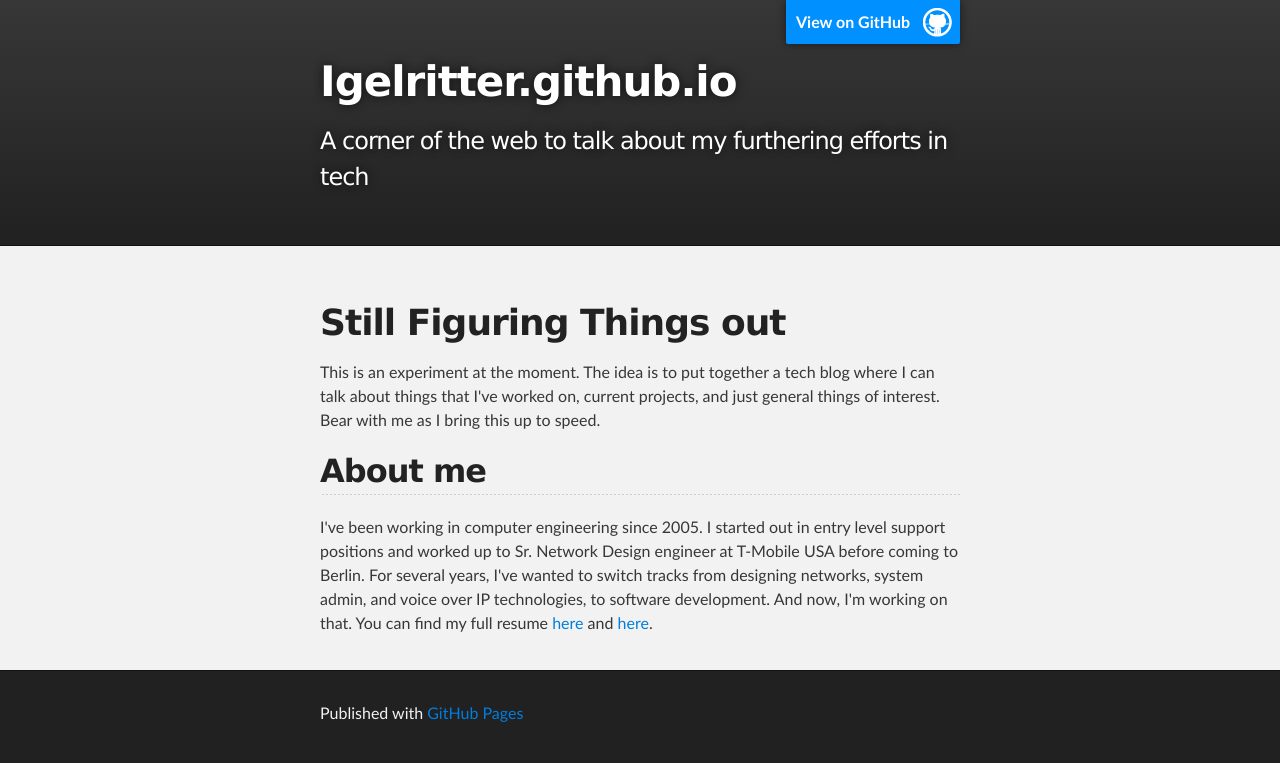
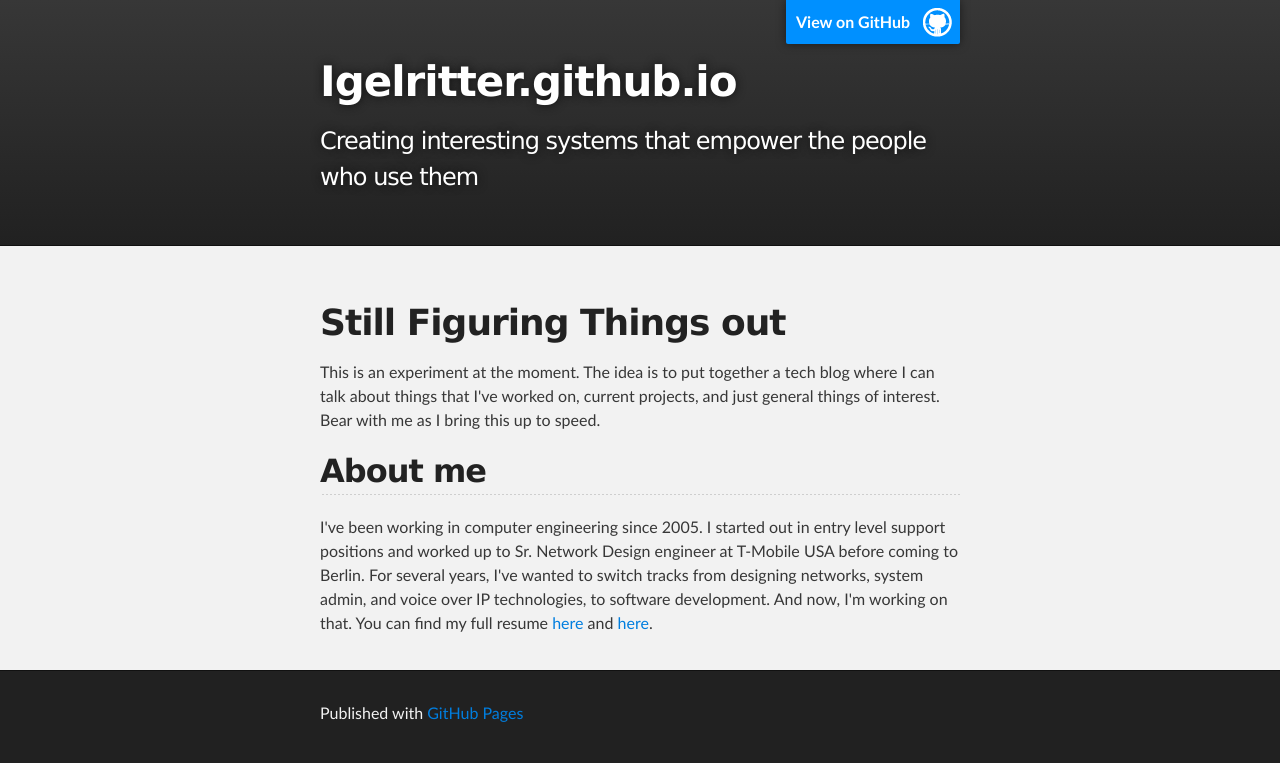
Before and after one commit to igelritter/igelritter.github.io, a plain HTML site: page index.html in a window 1280 px wide. Drawn offline with Linux system fonts and the light colour scheme.

Commit message:
Update index.html

```diff
--- a/index.html
+++ b/index.html
@@ -8,7 +8,7 @@
 
     <link rel="stylesheet" type="text/css" media="screen" href="stylesheets/stylesheet.css">
 
-    <title>Igelritter.github.io</title>
+    <title>Walter Phippeny</title>
   </head>
 
   <body>
@@ -19,7 +19,7 @@
           <a id="forkme_banner" href="https://github.com/igelritter">View on GitHub</a>
 
           <h1 id="project_title">Igelritter.github.io</h1>
-          <h2 id="project_tagline">A corner of the web to talk about my furthering efforts in tech</h2>
+          <h2 id="project_tagline">Creating interesting systems that empower the people who use them</h2>
 
         </header>
     </div>
```
